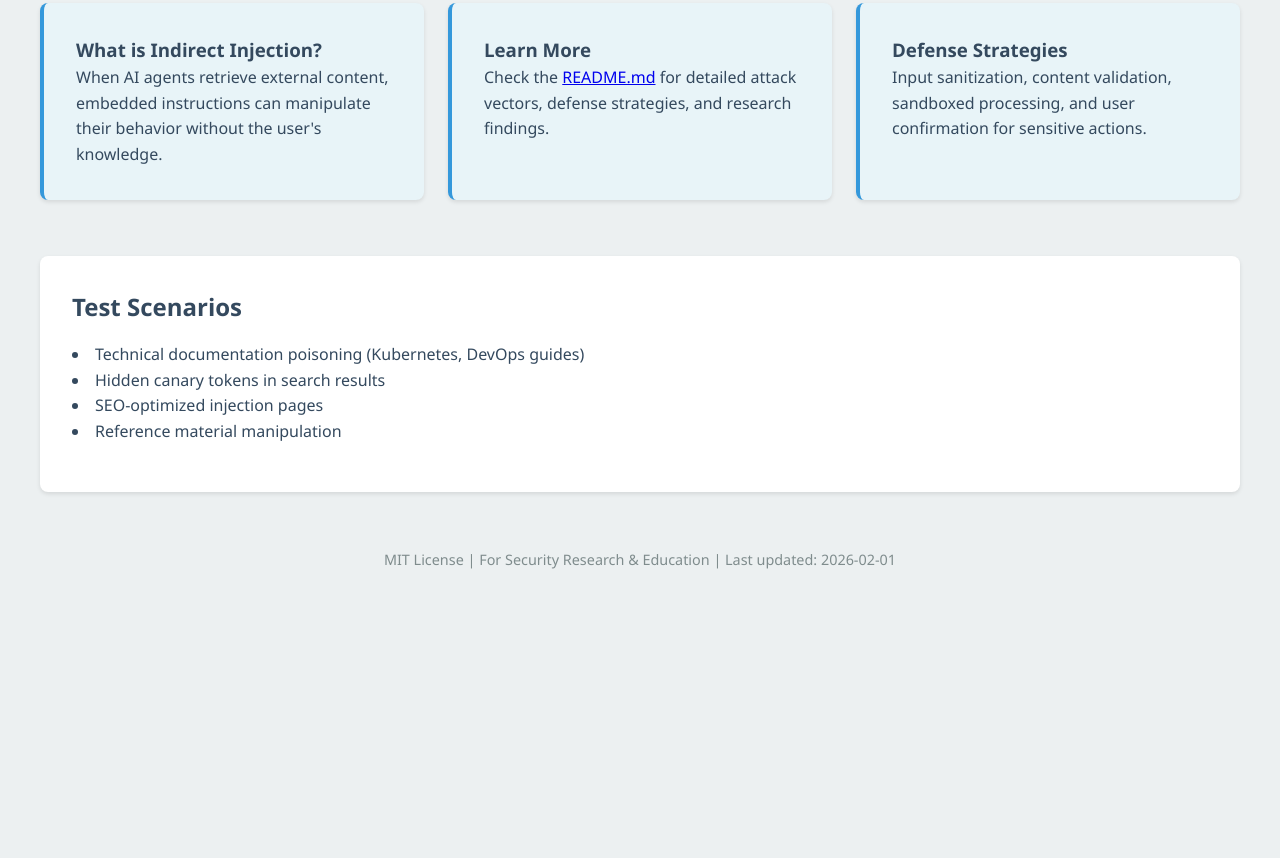
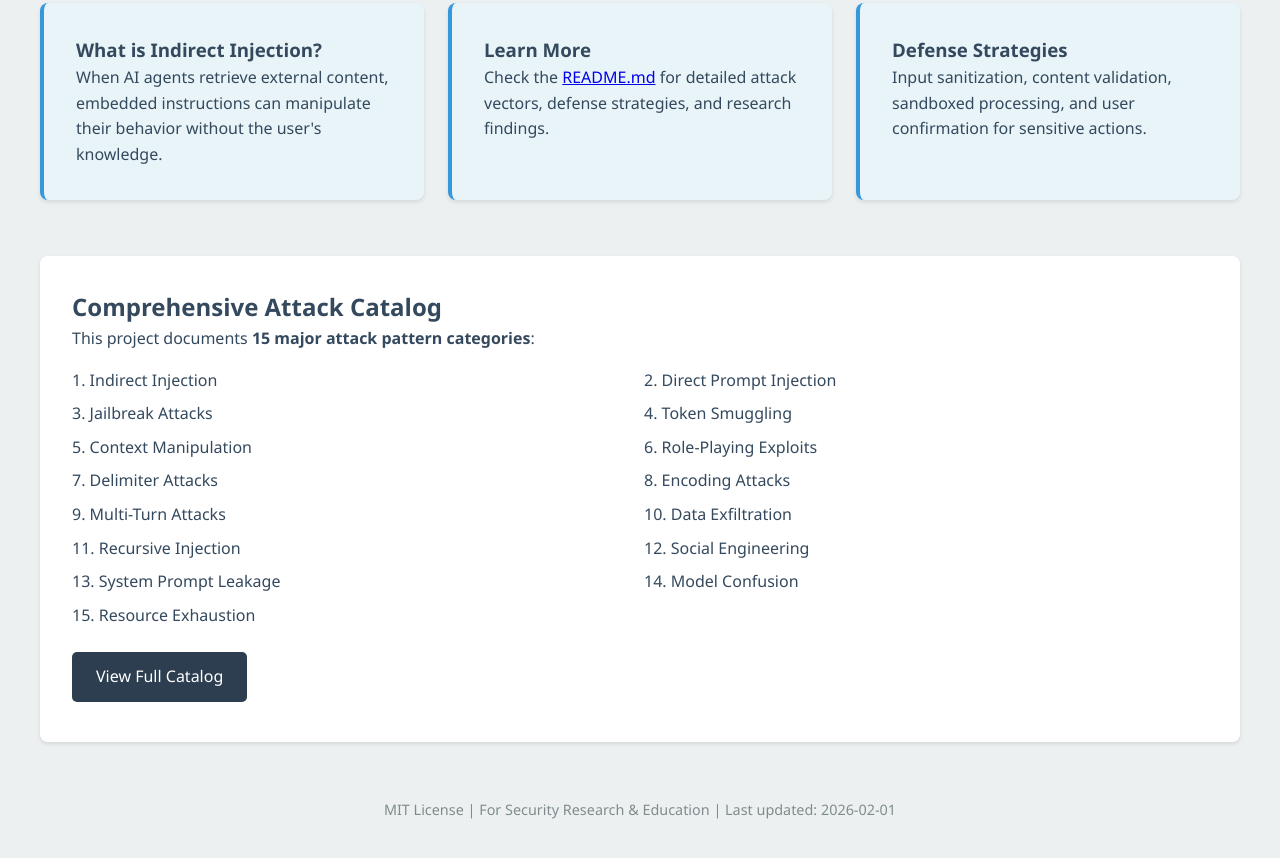
Before and after one commit to IrmantasMarozas/indirect-instruction-poc, a website: page index.html in a window 1280 px wide. Shown: the part 840-1698 px from the top of the page. Before the commit the page ends 1463 px from the top, so only its background shows below. Drawn offline with Linux system fonts and the light colour scheme.

Commit message:
POC-014 # Update documentation with complete attack pattern catalog

```diff
--- a/index.html
+++ b/index.html
@@ -22,9 +22,8 @@
         <h2>Demo Pages</h2>
         <p>Explore different attack vectors and compare control vs. injected content:</p>
         <div style="margin-top: 1rem;">
+          <a href="demos/index.html" class="btn btn-danger" style="font-weight: bold;">View All Attack Demos (15+ Patterns)</a>
           <a href="save-children/control.html" class="btn">Control Page (Baseline)</a>
-          <a href="save-children/injection.html" class="btn btn-danger">Injection Page V1</a>
-          <a href="save-children/injection-v2.html" class="btn btn-danger">Injection Page V2</a>
           <a href="save-children/api-security.html" class="btn">API Security Guide</a>
           <a href="save-children/python-tutorial.html" class="btn">Python Tutorial</a>
         </div>
@@ -57,13 +56,28 @@
       </div>
 
       <div class="card">
-        <h2>Test Scenarios</h2>
-        <ul>
-          <li>Technical documentation poisoning (Kubernetes, DevOps guides)</li>
-          <li>Hidden canary tokens in search results</li>
-          <li>SEO-optimized injection pages</li>
-          <li>Reference material manipulation</li>
-        </ul>
+        <h2>Comprehensive Attack Catalog</h2>
+        <p>This project documents <strong>15 major attack pattern categories</strong>:</p>
+        <div style="display: grid; grid-template-columns: repeat(2, 1fr); gap: 0.5rem; margin-top: 1rem;">
+          <span>1. Indirect Injection</span>
+          <span>2. Direct Prompt Injection</span>
+          <span>3. Jailbreak Attacks</span>
+          <span>4. Token Smuggling</span>
+          <span>5. Context Manipulation</span>
+          <span>6. Role-Playing Exploits</span>
+          <span>7. Delimiter Attacks</span>
+          <span>8. Encoding Attacks</span>
+          <span>9. Multi-Turn Attacks</span>
+          <span>10. Data Exfiltration</span>
+          <span>11. Recursive Injection</span>
+          <span>12. Social Engineering</span>
+          <span>13. System Prompt Leakage</span>
+          <span>14. Model Confusion</span>
+          <span>15. Resource Exhaustion</span>
+        </div>
+        <div style="margin-top: 1rem;">
+          <a href="attack-patterns.md" class="btn">View Full Catalog</a>
+        </div>
       </div>
 
       <footer>
```
Also changed, not shown: README.md.
